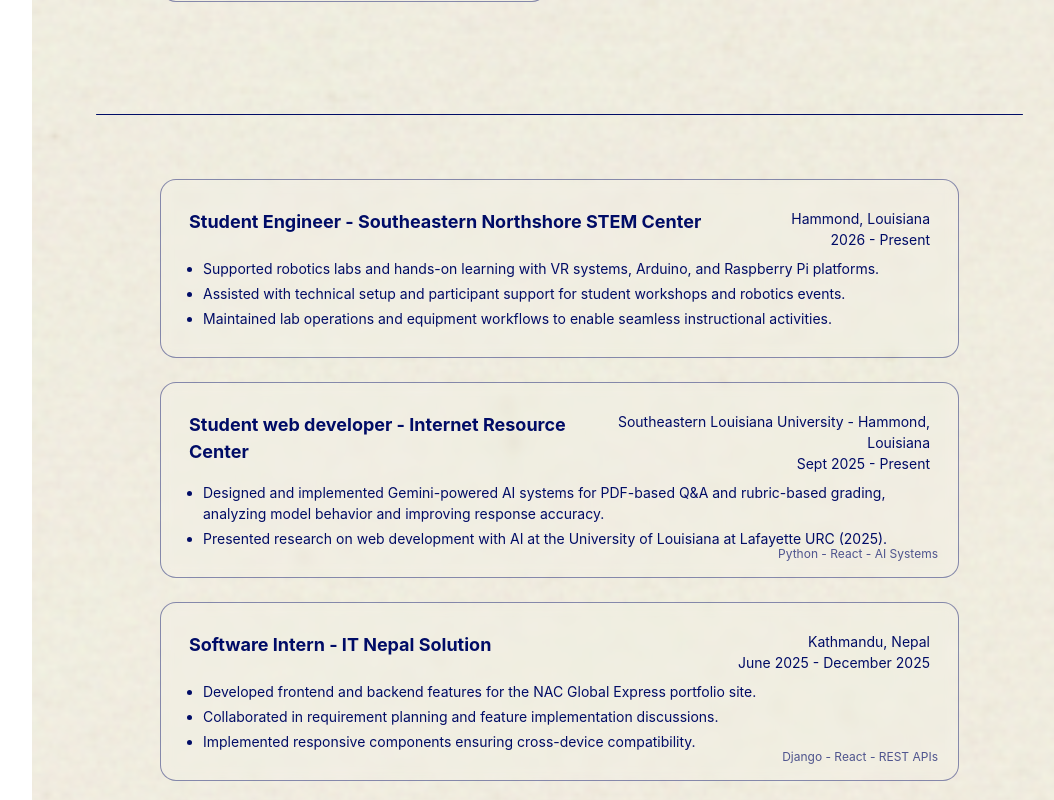
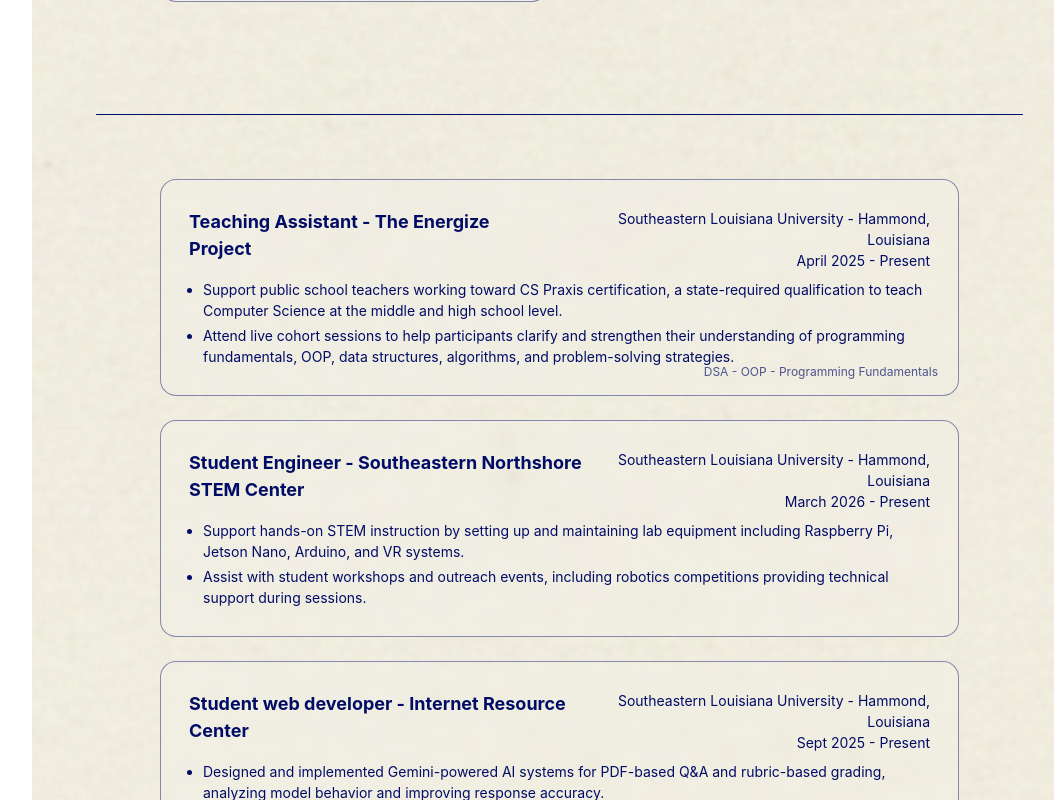
Before and after one commit to KARKI2004/portfolio, a React (Vite) app: page / in a window 1280 px wide. Shown: the part 2000-2800 px from the top of the page, without its empty margins (193-1247 px from the left). Built offline with nearby package versions, Linux system fonts and the light colour scheme.

Commit message:
add new role

```diff
--- a/src/components/Spine.tsx
+++ b/src/components/Spine.tsx
@@ -104,7 +104,7 @@
     about: [],
     skills: ["Languages", "Frameworks & Libraries", "Frontend", "Backend", "Databases", "Tools"],
     projects: ["Real-Time Chat Application", "ScholarSpace"],
-    experience: ["Research Assistant", "Software Intern", "Network Operator"],
+    experience: ["Teaching Assistant", "Research Assistant", "IRC", "Software Intern"],
     leadership: ["Secretary - GDG SELU"],
     contact: ["Send an email"],
   };
--- a/src/sections/Experience.tsx
+++ b/src/sections/Experience.tsx
@@ -18,7 +18,7 @@
 import { useEffect, useRef, useState } from "react";
 import { ChevronRightIcon } from "@chakra-ui/icons";
 
-type ExperienceKey = "snsc" | "irc" | "itn" | "net";
+type ExperienceKey = "energize" | "snsc" | "irc" | "itn";
 
 export default function ExperienceSection() {
   const isMobile = useBreakpointValue({ base: true, md: false });
@@ -38,14 +38,23 @@
       tech?: string;
     }
   > = {
+    energize: {
+      role: "Teaching Assistant - The Energize Project",
+      org: "Southeastern Louisiana University - Hammond, Louisiana",
+      date: "April 2025 - Present",
+      bullets: [
+        "Support public school teachers working toward CS Praxis certification, a state-required qualification to teach Computer Science at the middle and high school level.",
+        "Attend live cohort sessions to help participants clarify and strengthen their understanding of programming fundamentals, OOP, data structures, algorithms, and problem-solving strategies.",
+      ],
+      tech: "DSA - OOP - Programming Fundamentals",
+    },
     snsc: {
       role: "Student Engineer - Southeastern Northshore STEM Center",
-      org: "Hammond, Louisiana",
+      org: "Southeastern Louisiana University - Hammond, Louisiana",
       date: "March 2026 - Present",
       bullets: [
-        "Supported robotics labs and hands-on learning with VR systems, Arduino, and Raspberry Pi platforms.",
-        "Assisted with technical setup and participant support for student workshops and robotics events.",
-        "Maintained lab operations and equipment workflows to enable seamless instructional activities.",
+        "Support hands-on STEM instruction by setting up and maintaining lab equipment including Raspberry Pi, Jetson Nano, Arduino, and VR systems.",
+        "Assist with student workshops and outreach events, including robotics competitions providing technical support during sessions.",
       ],
     },
     irc: {
@@ -68,16 +77,6 @@
         "Implemented responsive components ensuring cross-device compatibility.",
       ],
       tech: "Django - React - REST APIs",
-    },
-    net: {
-      role: "Network Operator - University Network & Systems",
-      org: "Southeastern Louisiana University - Hammond, Louisiana",
-      date: "May 2025 - Aug 2025",
-      bullets: [
-        "Monitored and maintained campus network.",
-        "Provided technical + server support.",
-        "Ensured seamless IT operations campus-wide.",
-      ],
     },
   };
 
@@ -206,6 +205,70 @@
                 borderColor: "#000C66",
               }}
               cursor={{ base: "pointer", md: "default" }}
+              onClick={() => isMobile && openExperienceDetails("energize")}
+            >
+              <HStack
+                justify="space-between"
+                align="flex-start"
+                w="100%"
+                flexDirection={{ base: "column", md: "row" }}
+                spacing={{ base: 2, md: 0 }}
+              >
+                <Text fontSize={{ base: "md", md: "lg" }} fontWeight="bold" color="#000C66">
+                  Teaching Assistant - The Energize Project
+                </Text>
+
+                <Box textAlign={{ base: "left", md: "right" }}>
+                  <Text fontSize={{ base: "xs", md: "sm" }} color="#000C66">
+                    Southeastern Louisiana University - Hammond, Louisiana
+                  </Text>
+                  <Text fontSize={{ base: "xs", md: "sm" }} color="#000C66">
+                    April 2025 - Present
+                  </Text>
+                </Box>
+              </HStack>
+
+              <UnorderedList
+                spacing={{ base: 1, md: 1 }}
+                fontSize={{ base: "xs", md: "sm" }}
+                color="#000C66"
+                mt={2}
+                display={{ base: "none", md: "block" }}
+              >
+                <ListItem>Support public school teachers working toward CS Praxis certification, a state-required qualification to teach Computer Science at the middle and high school level.</ListItem>
+                <ListItem>Attend live cohort sessions to help participants clarify and strengthen their understanding of programming fundamentals, OOP, data structures, algorithms, and problem-solving strategies.</ListItem>
+              </UnorderedList>
+
+              <Text
+                position={{ base: "static", md: "absolute" }}
+                bottom={{ base: "auto", md: "14px" }}
+                right="20px"
+                fontSize="xs"
+                color="rgba(0,12,102,0.68)"
+                display="block"
+                mt={{ base: 2, md: 0 }}
+                textAlign={{ base: "right", md: "initial" }}
+              >
+                DSA - OOP - Programming Fundamentals
+              </Text>
+            </Box>
+
+            <Box
+              position="relative"
+              bg="rgba(255,255,255,0.1)"
+              backdropFilter="blur(6px)"
+              border="1px solid rgba(0,12,102,0.45)"
+              borderRadius="16px"
+              p={{ base: 5, md: 7 }}
+              w={{ base: "calc(100vw - 64px)", md: "100%" }}
+              minW={{ base: "calc(100vw - 64px)", md: "auto" }}
+              scrollSnapAlign={{ base: "center", md: "initial" }}
+              transition="0.15s ease"
+              _hover={{
+                bg: "rgba(255,255,255,0.30)",
+                borderColor: "#000C66",
+              }}
+              cursor={{ base: "pointer", md: "default" }}
               onClick={() => isMobile && openExperienceDetails("snsc")}
             >
               <HStack
@@ -221,10 +284,10 @@
 
                 <Box textAlign={{ base: "left", md: "right" }}>
                   <Text fontSize={{ base: "xs", md: "sm" }} color="#000C66">
-                    Hammond, Louisiana
+                    Southeastern Louisiana University - Hammond, Louisiana
                   </Text>
                   <Text fontSize={{ base: "xs", md: "sm" }} color="#000C66">
-                    2026 - Present
+                    March 2026 - Present
                   </Text>
                 </Box>
               </HStack>
@@ -236,9 +299,8 @@
                 mt={2}
                 display={{ base: "none", md: "block" }}
               >
-                <ListItem>Supported robotics labs and hands-on learning with VR systems, Arduino, and Raspberry Pi platforms.</ListItem>
-                <ListItem>Assisted with technical setup and participant support for student workshops and robotics events.</ListItem>
-                <ListItem>Maintained lab operations and equipment workflows to enable seamless instructional activities.</ListItem>
+                <ListItem>Support hands-on STEM instruction by setting up and maintaining lab equipment including Raspberry Pi, Jetson Nano, Arduino, and VR systems.</ListItem>
+                <ListItem>Assist with student workshops and outreach events, including robotics competitions providing technical support during sessions.</ListItem>
               </UnorderedList>
             </Box>
 
@@ -371,58 +433,6 @@
               </Text>
             </Box>
 
-            <Box
-              position="relative"
-              bg="rgba(255,255,255,0.1)"
-              backdropFilter="blur(6px)"
-              border="1px solid rgba(0,12,102,0.45)"
-              borderRadius="16px"
-              p={{ base: 5, md: 7 }}
-              w={{ base: "calc(100vw - 64px)", md: "100%" }}
-              minW={{ base: "calc(100vw - 64px)", md: "auto" }}
-              scrollSnapAlign={{ base: "center", md: "initial" }}
-              transition="0.15s ease"
-              _hover={{
-                bg: "rgba(255,255,255,0.30)",
-                borderColor: "#000C66",
-              }}
-              cursor={{ base: "pointer", md: "default" }}
-              onClick={() => isMobile && openExperienceDetails("net")}
-            >
-              <HStack
-                justify="space-between"
-                align="flex-start"
-                w="100%"
-                flexDirection={{ base: "column", md: "row" }}
-                spacing={{ base: 2, md: 0 }}
-              >
-                <Text fontSize={{ base: "md", md: "lg" }} fontWeight="bold" color="#000C66">
-                  Network Operator - University Network & Systems
-                </Text>
-
-                <Box textAlign={{ base: "left", md: "right" }}>
-                  <Text fontSize={{ base: "xs", md: "sm" }} color="#000C66">
-                    Southeastern Louisiana University - Hammond, Louisiana
-                  </Text>
-                  <Text fontSize={{ base: "xs", md: "sm" }} color="#000C66">
-                    May 2025 - Aug 2025
-                  </Text>
-                </Box>
-              </HStack>
-
-              <UnorderedList
-                spacing={{ base: 1, md: 1 }}
-                fontSize={{ base: "xs", md: "sm" }}
-                color="#000C66"
-                mt={2}
-                display={{ base: "none", md: "block" }}
-              >
-                <ListItem>Monitored and maintained campus network.</ListItem>
-                <ListItem>Provided technical + server support.</ListItem>
-                <ListItem>Ensured seamless IT operations campus-wide.</ListItem>
-              </UnorderedList>
-
-            </Box>
           </VStack>
 
           <Box
--- a/src/sections/Skills.tsx
+++ b/src/sections/Skills.tsx
@@ -23,7 +23,7 @@
   },
   {
     label: "Tools",
-    skills: ["Git/GitHub", "npm", "Postman", "VS Code", "WordPress"],
+    skills: ["Git/GitHub", "npm", "Postman", "VS Code"],
   },
 ];
 
```
